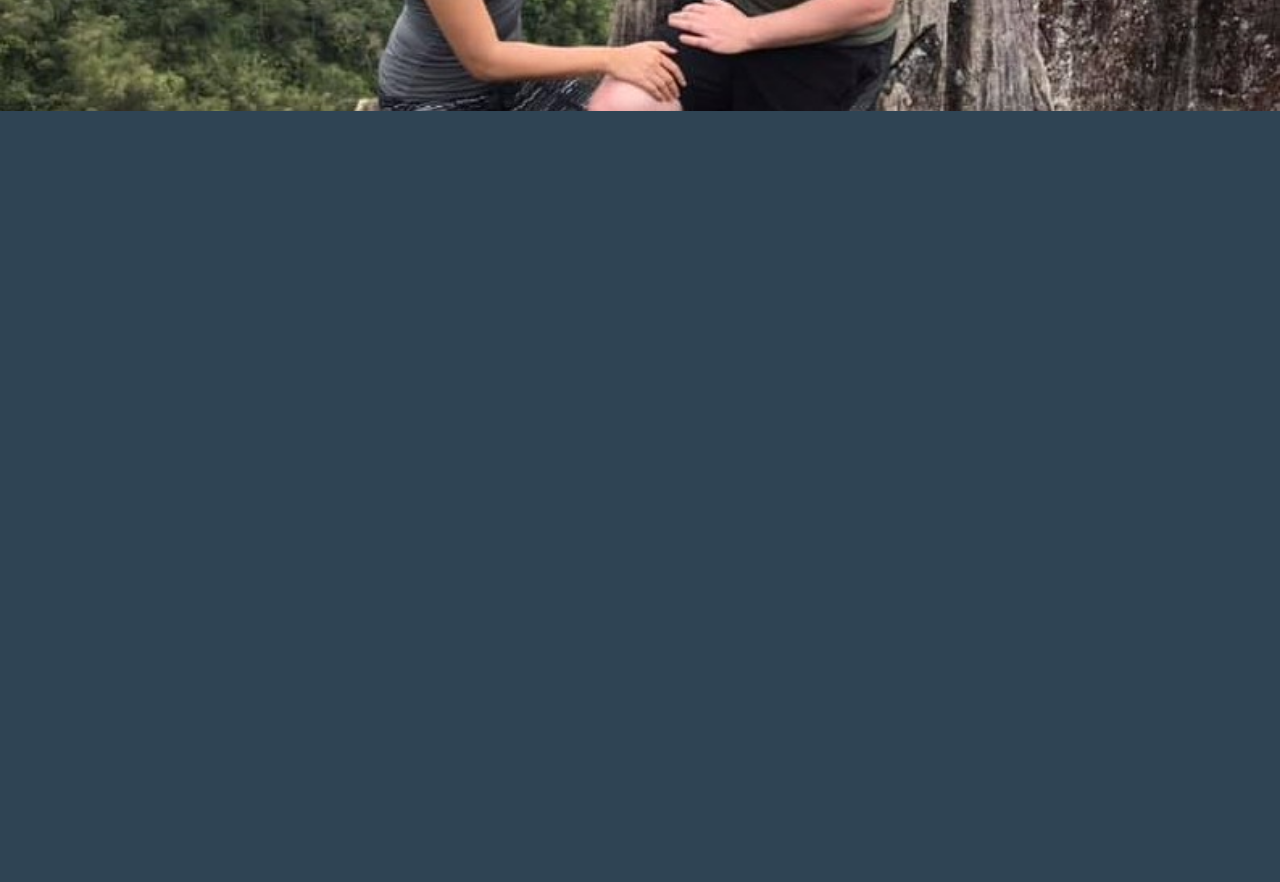
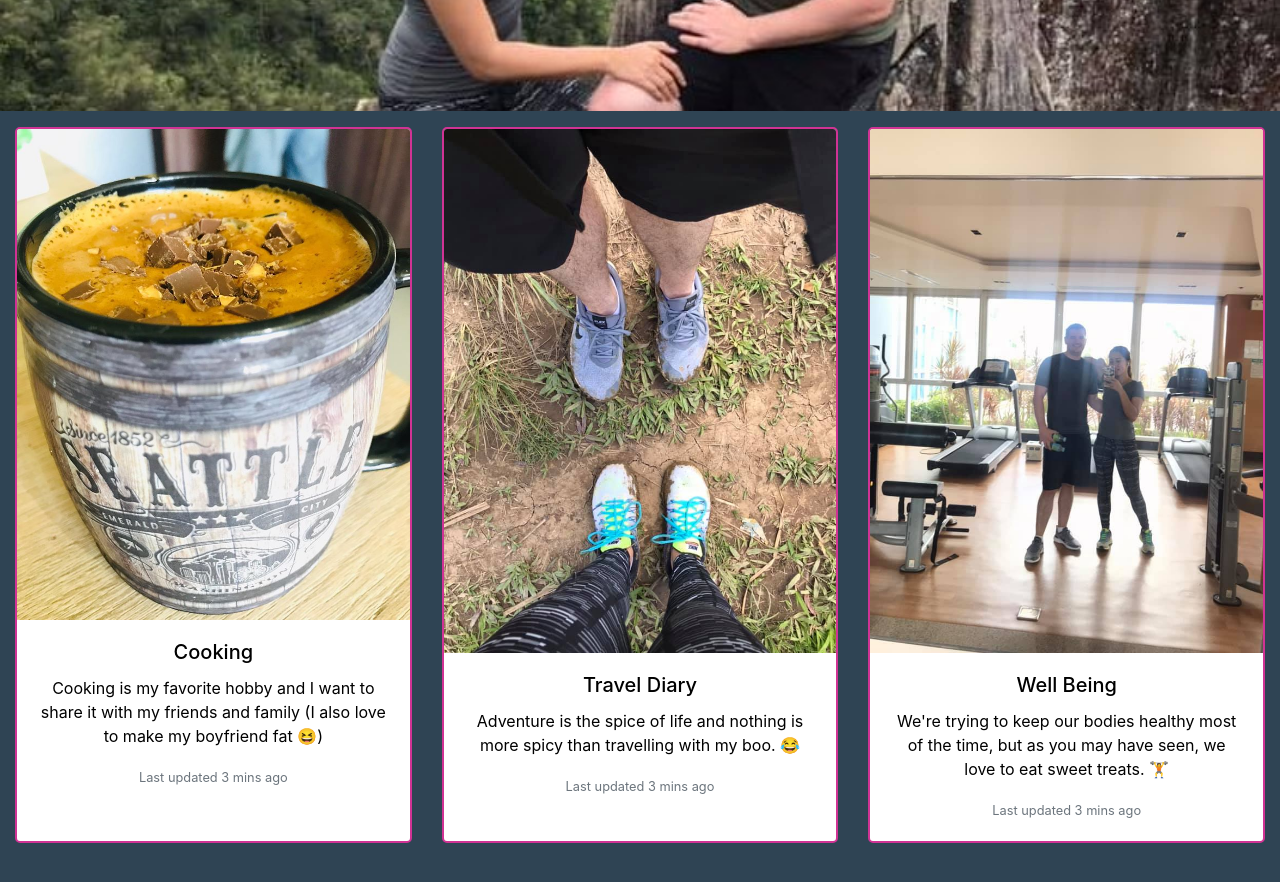
Before and after one commit to Crazyloon/chronicles, a React (Create React App) app: page / in a window 1280 px wide. Shown: the part 460-1342 px from the top of the page. Before the commit the page ends 800 px from the top, so only its background shows below. Built offline with nearby package versions, Linux system fonts and the light colour scheme.

Commit message:
create home page and move in hero/card components

```diff
--- a/package.json
+++ b/package.json
@@ -10,6 +10,7 @@
     "@testing-library/react": "^9.5.0",
     "@testing-library/user-event": "^7.2.1",
     "bootstrap": "^4.4.1",
+    "classnames": "^2.2.6",
     "history": "^4.10.1",
     "react": "^16.13.1",
     "react-bootstrap": "^1.0.1",
--- a/src/App.js
+++ b/src/App.js
@@ -1,13 +1,13 @@
-import React, { useState, useEffect } from 'react';
-import { Router } from 'react-router';
+import React from 'react';
+import { Router, Switch } from 'react-router';
 import { createBrowserHistory } from "history";
 
 import logo from './logo.svg';
+import './App.scss';
+
 
 import Navigation from './components/navigation/navigation';
-import Hero from './components/hero/hero';
-
-import './App.scss';
+import HomePage from './pages/home';
 
 const history = createBrowserHistory();
 
@@ -17,7 +17,9 @@ function App() {
     <div className="App">
       <Router history={history}>
         <Navigation />
-        <Hero />
+        <Switch>
+          <HomePage />
+        </Switch>
       </Router>
     </div>
   );
--- /dev/null
+++ b/src/components/card-deck/card-deck.js
@@ -0,0 +1,21 @@
+import React from 'react';
+import Card from "../card/card";
+import styles from './card-deck.module.scss'
+
+const CardDeck = ({cards}) => {
+  return (
+    <section className='col-md-12'>
+      <div className='card-deck mt-3'>
+      {
+        cards.map(card => {
+          return <Card body={card.body} heading={card.heading}
+                imgSrc={card.src} link={card.url}
+          />
+        })
+      }
+      </div>
+    </section>
+   );
+}
+
+export default CardDeck;
--- /dev/null
+++ b/src/components/card/card.js
@@ -0,0 +1,37 @@
+import React from 'react';
+import styles from "./card.module.scss";
+import classNames from 'classnames';
+
+
+/**
+ * Renders a Card component as a Link to another page
+ * @param {string} imgSrc - URL to the card image
+ * @param {string} heading - Heading text to render
+ * @param {string} body - Body text to render
+ * @param {string} link - URL to the page component
+ *
+ * @example
+ * return (
+ *   <Card imgSrc={imgSrc} heading={headingText}
+ *         body={bodyText} link={url} />
+ * )
+ */
+const Card = ({imgSrc, heading, body, link}) => {
+
+  const cardClasses = classNames(styles.card, 'card');
+
+  return (
+    <>
+      <a href={link} className={cardClasses}>
+          <img src={imgSrc} className="card-img-top" alt="..." />
+          <div className="card-body">
+            <h5 className="card-title">{heading}</h5>
+            <p className="card-text">{body}</p>
+            <p className="card-text"><small className="text-muted">Last updated 3 mins ago</small></p>
+          </div>
+      </a>
+    </>
+   );
+}
+
+export default Card;
--- /dev/null
+++ b/src/components/card/card.module.scss
@@ -0,0 +1,13 @@
+@import '../../styles/variables.scss';
+
+.card {
+  cursor: pointer;
+  color: $c-black;
+  border: 2px solid $ternary;
+  border-radius: 5px;
+  transition: all .2s ease-in-out;
+  &:hover {
+    transform: scale(0.95);
+    text-decoration: none;
+  }
+}
--- a/src/components/hero/hero.js
+++ b/src/components/hero/hero.js
@@ -1,8 +1,10 @@
 import React from "react";
+import styles from './hero.module.scss';
+
 
 const Hero = () => {
   return (
-    <section id="main-section" className="nickys-main hero-img">
+    <section className={styles.hero}>
       <h1>Welcome to our world!</h1>
       <h4>Where we take you on a journey through our lives.</h4>
     </section>
--- /dev/null
+++ b/src/components/hero/hero.module.scss
@@ -0,0 +1,35 @@
+.hero {
+  width: 100%;
+  position: relative;
+  top: 0;
+  left: 0;
+  background-image: url('../../images/hero2.jpg');
+  background-size: cover;
+  background-position: center 20%;
+  height: 500px;
+  text-align: center;
+  display: flex;
+  flex-direction: column;
+  align-items: center;
+  justify-items: center;
+
+  h1 {
+    font-size: 56px;
+    font-weight: bold;
+    text-shadow: 2px 2px 5px black;
+    margin: 90px auto 50px auto;
+    padding-left: 20px;
+    padding-right: 20px;
+    color: white;
+    text-decoration: underline;
+  }
+
+  h4 {
+    font-size: 32px;
+    text-shadow: 1px 1px 3px black;
+    margin: 0px auto 50px auto;
+    color: white;
+    padding-left: 20px;
+    padding-right: 20px;
+  }
+}
--- a/src/components/navigation/navigation.scss
+++ b/src/components/navigation/navigation.scss
@@ -20,10 +20,6 @@ header.navigation {
 // }
 
 .navigation {
-  .link {
-    color: $c-white;
-  }
-
   .logo-container {
     display: flex;
     align-items: center;
--- /dev/null
+++ b/src/pages/home.js
@@ -0,0 +1,42 @@
+import React from 'react';
+import Hero from '../components/hero/hero';
+
+import CardDeck from '../components/card-deck/card-deck';
+import coffee from '../images/dalgona.jpg';
+import dirtyShoes from '../images/dirty-shoes.jpg'
+import gym from '../images/fitness_01.jpg';
+
+const cards = [
+  {
+    src: coffee,
+    heading: 'Cooking',
+    body: `Cooking is my favorite hobby and I want to share it with
+    my friends and family (I also love to make my boyfriend fat 😆)`,
+    url: ''
+  },
+  {
+    src: dirtyShoes,
+    heading: 'Travel Diary',
+    body: `Adventure is the spice of life and nothing is more spicy
+    than travelling with my boo. 😂`,
+    url: ''
+  },
+  {
+    src: gym,
+    heading: 'Well Being',
+    body: `We're trying to keep our bodies healthy most of the time,
+    but as you may have seen, we love to eat sweet treats. 🏋`,
+    url: ''
+  }
+]
+
+const HomePage = () => {
+  return (
+    <div>
+      <Hero />
+      <CardDeck cards={cards} />
+    </div>
+   );
+}
+
+export default HomePage;
--- a/src/styles/style.scss
+++ b/src/styles/style.scss
@@ -3,87 +3,6 @@
 html {
   font-family: 'Muli', 'Lucida Sans Unicode', 'Lucida Grande', 'Lucida Sans', Arial, sans-serif
 }
-
-// header {
-//   border-bottom: 3px solid;
-//   border-image-slice: 1;
-//   border-image-source: $secondary-gradiant-rl;
-//   width: 100%;
-//   height: 60px;
-//   display: flex;
-
-//   .header-branding {
-//     align-self: center;
-//     display: flex;
-//     flex-direction: row;
-
-//     h3 {
-//       margin: 0;
-//     }
-
-//     .header-branding-icon {
-//       margin: auto 15px auto 22px;
-//     }
-//   }
-// }
-
-section.hero-img {
-  width: 100%;
-  position: relative;
-  top: 0;
-  left: 0;
-  background-image: url('../images/hero2.jpg');
-  background-size: cover;
-  background-position: center 20%;
-  height: 500px;
-}
-
-.nickys-main {
-  width: 100%;
-  text-align: center;
-  display: flex;
-  flex-direction: column;
-  align-items: center;
-  justify-items: center;
-}
-
-.nickys-main h1 {
-  font-size: 56px;
-  font-weight: bold;
-  text-shadow: 2px 2px 5px black;
-  margin: 90px auto 50px auto;
-  padding-left: 20px;
-  padding-right: 20px;
-  color: white;
-  text-decoration: underline;
-}
-
-.nickys-main h4 {
-  font-size: 32px;
-  text-shadow: 1px 1px 3px black;
-  margin: 0px auto 50px auto;
-  color: white;
-  padding-left: 20px;
-  padding-right: 20px;
-}
-
-.card {
-  cursor: pointer;
-  color: black;
-  border: 2px solid $ternary;
-  border-radius: 5px;
-
-  &:hover {
-    text-decoration: none;
-  }
-}
-
-.grow {
-  transition: all .2s ease-in-out;
-  &:hover {
-    transform: scale(0.95);
-  }
- }
 
 .howto {
   font-family: font-awesome;
```
Also changed, not shown: src/components/card-deck/card-deck.module.scss (added).
